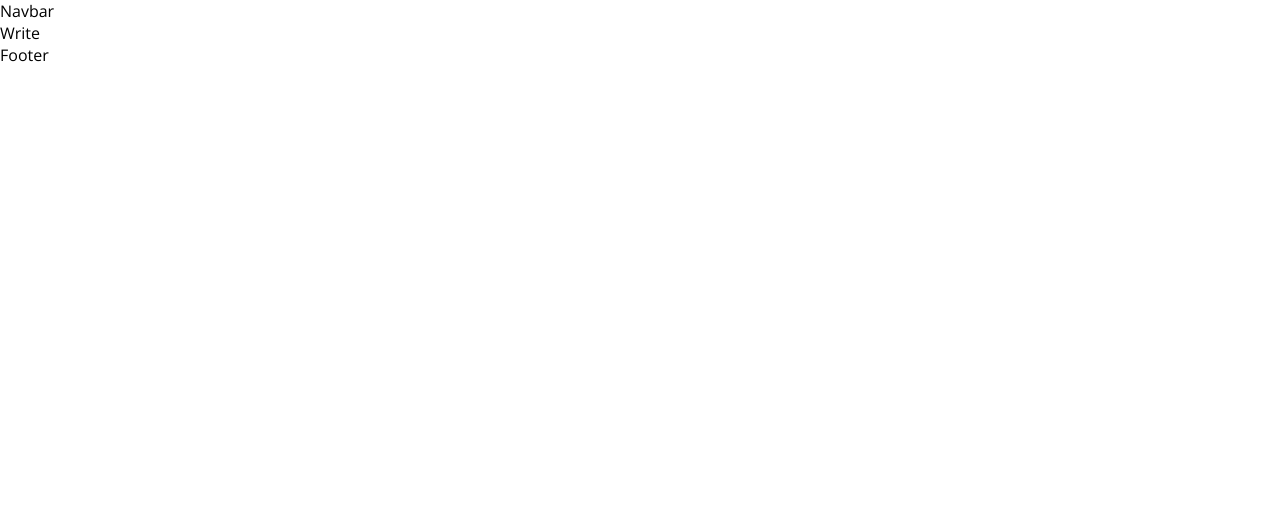
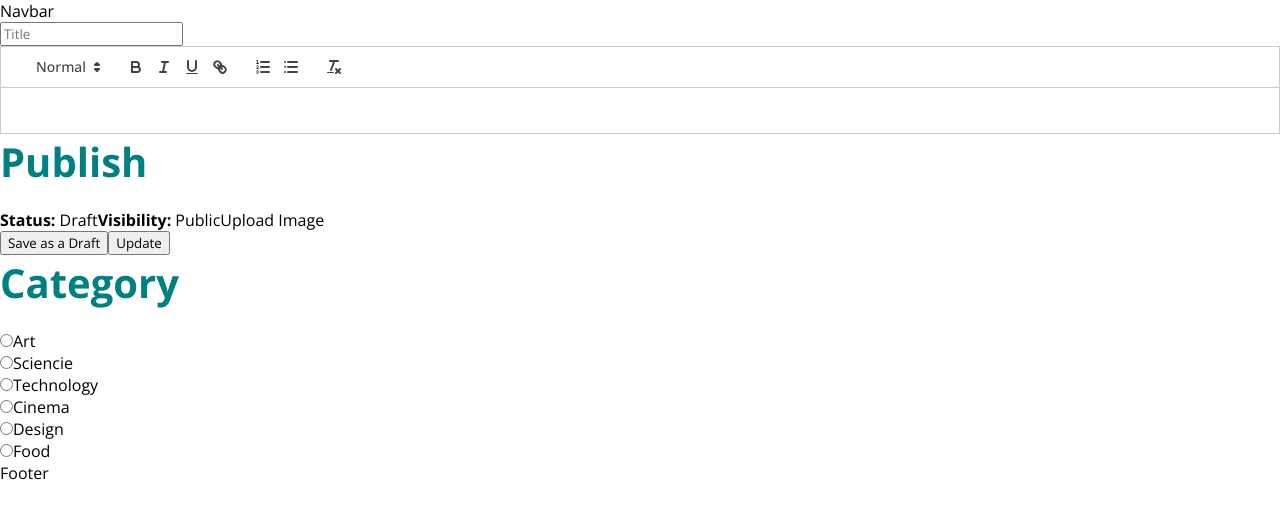
Before and after one commit to victor-joness/Blog-App-ReactJS, a React (Create React App) app in the folder client/: page /write in a window 1280 px wide. Shown: the top 518 px of the page. Built offline with nearby package versions, Linux system fonts and the light colour scheme.

Commit message:
Update Write.jsx

```diff
--- a/client/src/Pages/Write/Write.jsx
+++ b/client/src/Pages/Write/Write.jsx
@@ -1,11 +1,78 @@
-import React from "react"
+import React, { useState } from "react";
+import ReactQuill from "react-quill";
+import "react-quill/dist/quill.snow.css";
+
+import "./Write.css";
 
 const Write = () => {
-    return(
-        <div>
-            Write
+  const [value, setValue] = useState("");
+  console.log(value);
+  return (
+    <div className="add">
+      <div className="content">
+        <input type="text" placeholder="Title" />
+        <div className="editorContainer">
+          <ReactQuill
+            className="editor"
+            theme="snow"
+            value={value}
+            onChange={setValue}
+          ></ReactQuill>
         </div>
-    );
+      </div>
+      <div className="menu">
+        <div className="item">
+          <h1>Publish</h1>
+          <span>
+            <b>Status:</b> Draft
+          </span>
+          <span>
+            <b>Visibility:</b> Public
+          </span>
+          <input
+            style={{ display: "none" }}
+            type="file"
+            id="file"
+            accept="image/png, image/jpeg"
+          />
+          <label className="file" htmlFor="file">
+            Upload Image
+          </label>
+          <div className="buttons">
+            <button>Save as a Draft</button>
+            <button>Update</button>
+          </div>
+        </div>
+        <div className="item">
+          <h1>Category</h1>
+          <div className="cat">
+            <input type="radio" name="cat" value="art" id="art" />
+            <label htmlFor="art">Art</label>
+          </div>
+          <div className="cat">
+            <input type="radio" name="cat" value="science" id="science" />
+            <label htmlFor="science">Sciencie</label>
+          </div>
+          <div className="cat">
+            <input type="radio" name="cat" value="technology" id="technology" />
+            <label htmlFor="technology">Technology</label>
+          </div>
+          <div className="cat">
+            <input type="radio" name="cat" value="cinema" id="cinema" />
+            <label htmlFor="cinema">Cinema</label>
+          </div>
+          <div className="cat">
+            <input type="radio" name="cat" value="design" id="design" />
+            <label htmlFor="design">Design</label>
+          </div>
+          <div className="cat">
+            <input type="radio" name="cat" value="food" id="food" />
+            <label htmlFor="food">Food</label>
+          </div>
+        </div>
+      </div>
+    </div>
+  );
 };
 
 export default Write;
```
